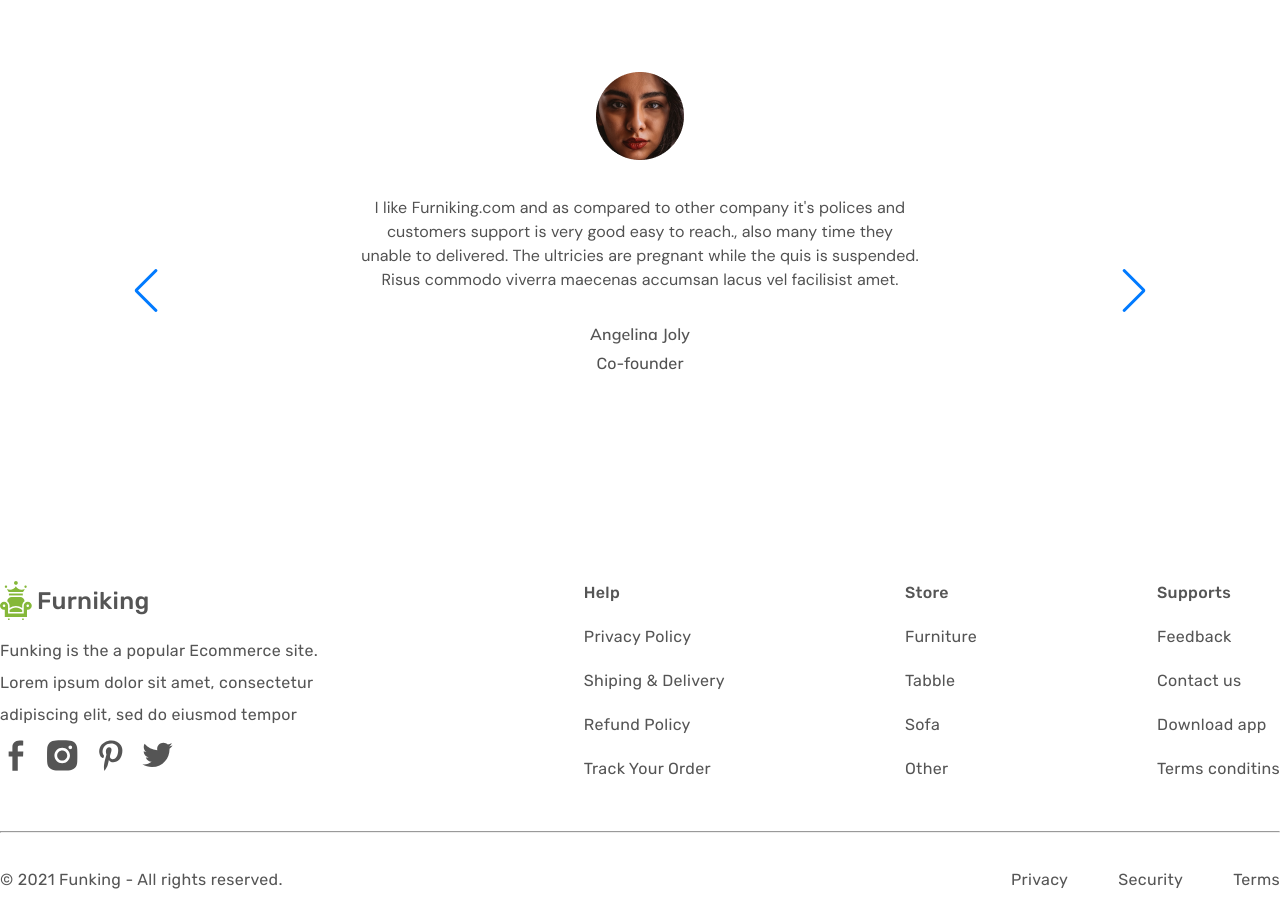
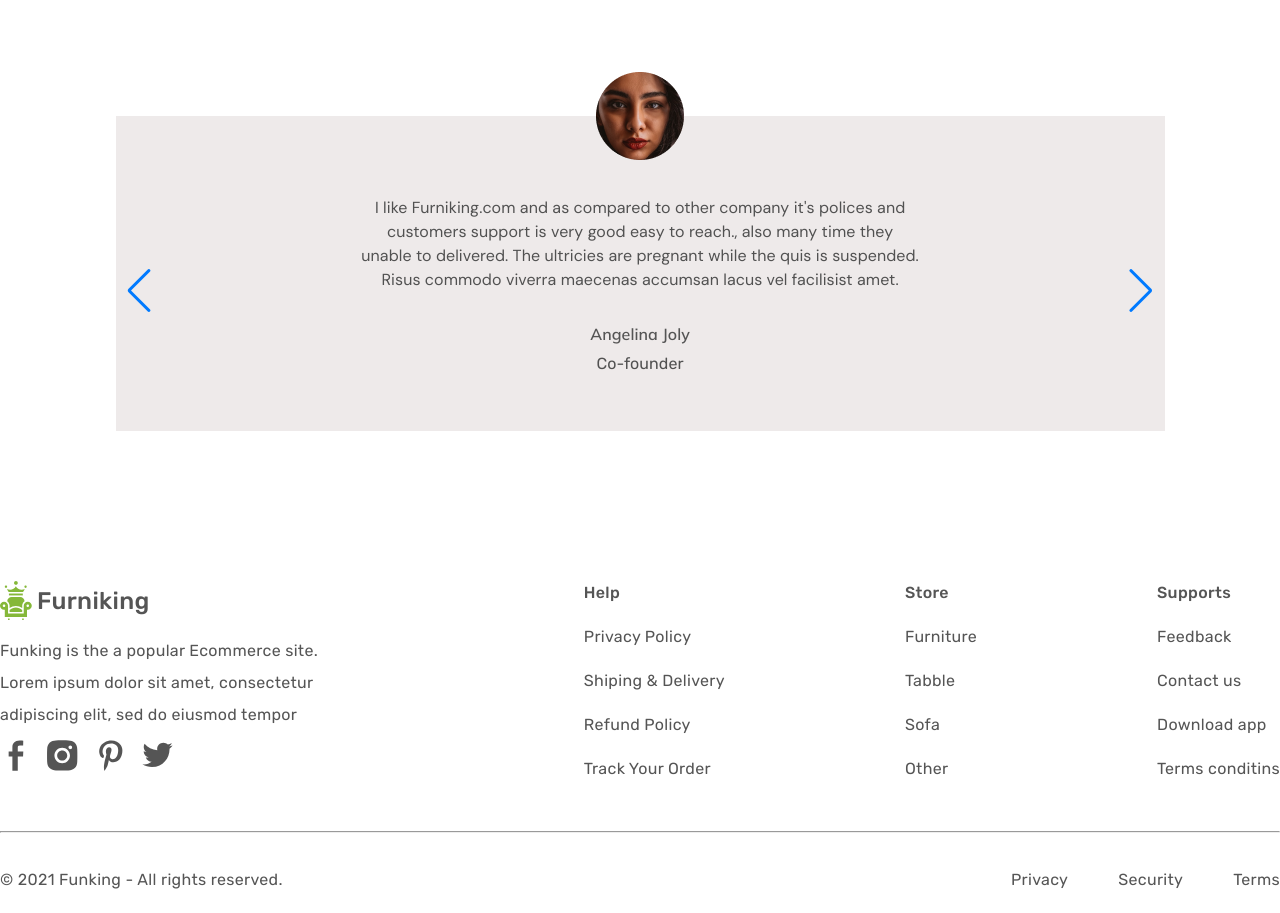
Before and after one commit to VladIvanchuk/Furniking, a React (Create React App) app: page / in a window 1280 px wide. Shown: the part 3404-4317 px from the top of the page. Built offline with nearby package versions, Linux system fonts and the light colour scheme.

Commit message:
add responsive to userReply & responsive to specialOffer

```diff
--- a/src/components/Offer/Offer.module.scss
+++ b/src/components/Offer/Offer.module.scss
@@ -11,5 +11,9 @@
   }
   .offerWrapper {
     @include flex(center, space-between);
+    @include laptop{
+      flex-direction: column;
+      gap: 20px;
+    }
   }
 }
--- a/src/components/Testimonials/TestimonialsSlider/style.scss
+++ b/src/components/Testimonials/TestimonialsSlider/style.scss
@@ -1,7 +1,7 @@
 @use "../../../assets/scss" as *;
 
 .swiper {
-  width: 1035px;
+  width: 86.25%;
   height: 350px;
 }
 .profileImg {
@@ -14,7 +14,7 @@
   position: relative;
   width: 1035px;
   height: 315px;
-  // background-color: #eeeaea;
+  background-color: #eeeaea;
   padding: 80px 125px;
   text-align: center;
   @include flex-column(center);
```
